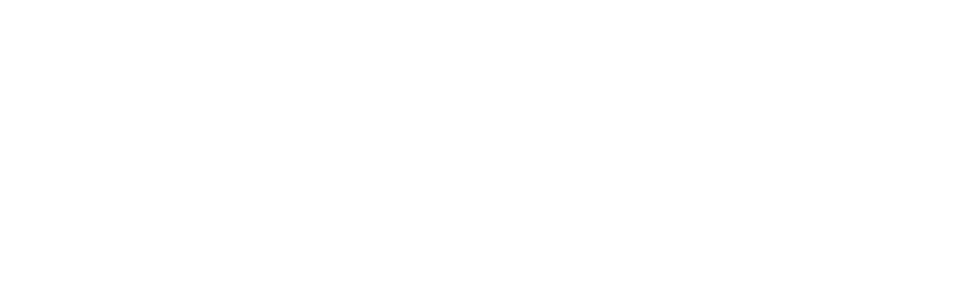
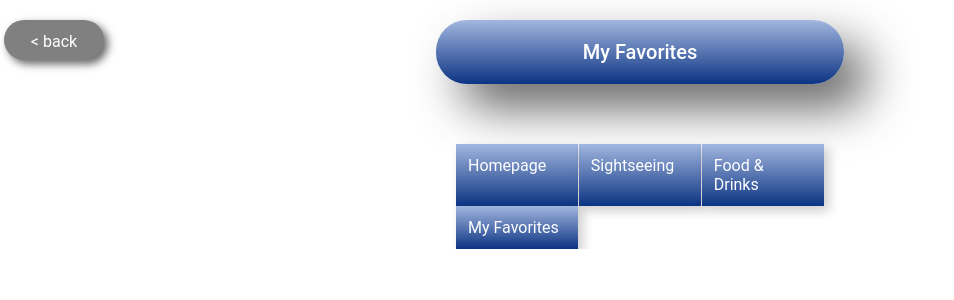
Before and after one commit to Dajanajozanovic/capstone-project, a React (Create React App) app: page /myfavorites in a window 1280 px wide. Shown: the top 300 px of the page, without its empty margins (0-954 px from the left). Built offline with nearby package versions, Linux system fonts and the light colour scheme.

Commit message:
add FavoritePage and add it to App.js

```diff
--- a/src/App.js
+++ b/src/App.js
@@ -4,6 +4,8 @@
 import HomePage from './pages/HomePage/HomePage'
 import RestaurantPage from './pages/RestaurantPage/RestaurantPage'
 import Sightseeingpage from './pages/Sightseeingpage/SightseeingPage'
+import FavoritePage from './pages/FavoritePage/FavoritePage'
+import { useHistory } from 'react-router-dom'
 
 export default function App() {
   return (
@@ -20,14 +22,19 @@
         <Route path="/restaurants">
           <RestaurantPage />
         </Route>
+
+        <Route path="/myfavorites">
+          <FavoritePage />
+        </Route>
       </Switch>
 
-      <Route exact path={['/', '/sightseeing', '/restaurants']}>
+      <Route exact path={['/', '/sightseeing', '/restaurants', '/myfavorites']}>
         <Navigation
           pages={[
             { title: 'Homepage', path: '/' },
             { title: 'Sightseeing', path: '/sightseeing' },
             { title: 'Food & Drinks', path: '/restaurants' },
+            { title: 'My Favorites', path: '/myfavorites' },
           ]}
         />
       </Route>
--- /dev/null
+++ b/src/pages/FavoritePage/FavoritePage.js
@@ -0,0 +1,43 @@
+import PropTypes from 'prop-types'
+import { useHistory } from 'react-router-dom'
+import styled from 'styled-components/macro'
+import Button from './../../components/Button/Button'
+import Header from './../../components/Header/Header'
+
+FavoritePage.propTypes = {
+  history: PropTypes.func.isRequired,
+}
+
+export default function FavoritePage() {
+  let history = useHistory()
+  return (
+    <>
+      <div>
+        <BackButton onClick={() => history.goBack()}>&lt; back</BackButton>
+      </div>
+      <Header>My Favorites</Header>
+      <Wrapper></Wrapper>
+    </>
+  )
+}
+
+const Wrapper = styled.section`
+  display: grid;
+  justify-items: center;
+  max-width: 600px;
+  padding: 10px;
+  color: whitesmoke;
+  font-family: 'Roboto';
+`
+const BackButton = styled(Button)`
+  background: grey;
+  position: absolute;
+  text-align: center;
+  left: -1em;
+  top: 0em;
+  font-family: 'Roboto';
+  font-size: 16px;
+  width: 100px;
+  height: 40px;
+  margin: 20px;
+`
```
Also changed, not shown: 2 other files (tests, documents, lock files or other folders).
